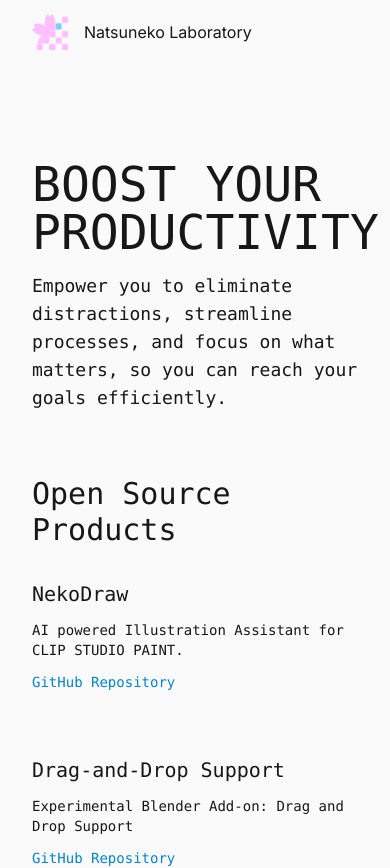
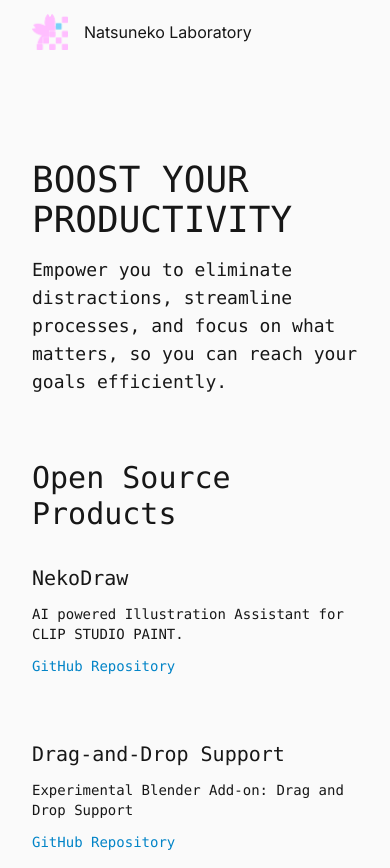
Before and after one commit to mika-f/natsuneko.com, a Next.js app: page / in a window 390 px wide. Shown: the top 868 px of the page. Built offline with nearby package versions, Linux system fonts and the light colour scheme; no server answers.

Commit message:
fix: smaller ad slogan

```diff
--- a/src/app/page.tsx
+++ b/src/app/page.tsx
@@ -8,7 +8,7 @@ export default function Home() {
     <div className="flex flex-col pt-12 mx-8 font-mono">
       <section className="flex container mx-auto items-center w-full pt-12 md:pt-24">
         <div className="xl:w-1/2">
-          <h1 className="uppercase text-5xl md:text-8xl mb-4">
+          <h1 className="uppercase text-4xl md:text-8xl mb-4">
             Boost Your <br /> Productivity
           </h1>
           <div className="text-lg md:text-2xl">
```
